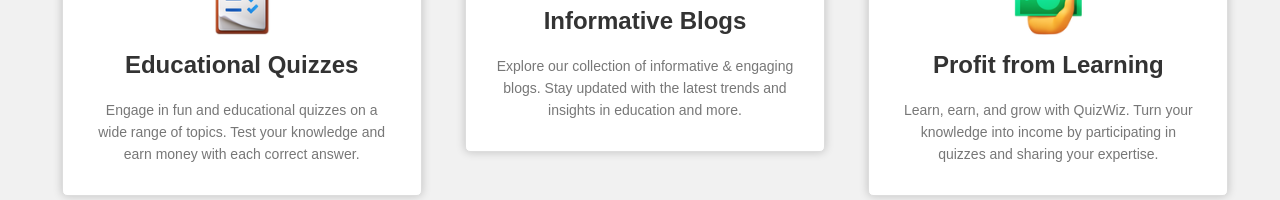
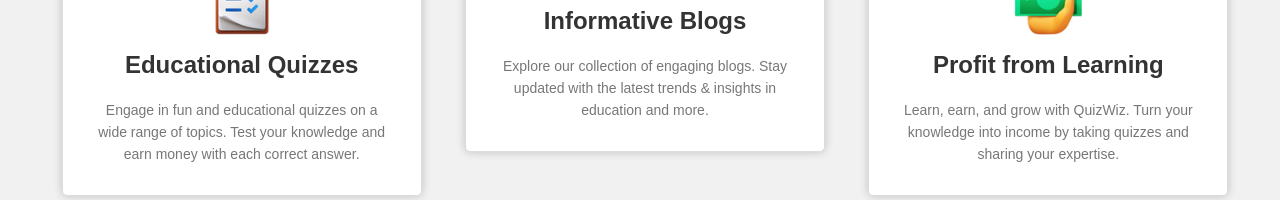
Before and after one commit to ToluwaniJoshua/QuizWiz, a plain HTML site: page index.html in a window 1280 px wide. Shown: the part 752-952 px from the top of the page. Drawn offline with Linux system fonts and the light colour scheme; a web font is replaced by a local one.

Commit message:
Update index.html

```diff
--- a/index.html
+++ b/index.html
@@ -13,6 +13,7 @@
     <header>
         <nav>
             <div class="logo">Quiz Wiz</div>
+            <div class="menu-toggle">MENU</div>
                 <ul class="menu">
                     <li><a href="index.html">HOME</a></li>
                     <li><a href="#quizzes">QUIZZES</a></li>
@@ -20,9 +21,9 @@
                     <li><a href="#login">LOGIN</a></li>
                     <li><a href="contact/contact.html">CONTACT</a></li>
                 </ul>
-            <div class="menu-toggle">MENU</div>
         </nav>
 
+        <script src="scripts.js"></script>
 
 </header>
 <section class="hero">
@@ -45,12 +46,12 @@
 <div class="feature">
     <img src="elements/icons/blog-icon.png" alt="Blog Icon">
     <h2>Informative Blogs</h2>
-    <p>Explore our collection of informative & engaging blogs. Stay updated with the latest trends and insights in education and more.</p>
+    <p>Explore our collection of engaging blogs. Stay updated with the latest trends & insights in education and more.</p>
 </div>
 <div class="feature">
     <img src="elements/icons/earn-money-icon.png" alt="Earn Money Icon">
     <h2>Profit from Learning</h2>
-    <p>Learn, earn, and grow with QuizWiz. Turn your knowledge into income by participating in quizzes and sharing your expertise.</p>
+    <p>Learn, earn, and grow with QuizWiz. Turn your knowledge into income by taking quizzes and sharing your expertise.</p>
 </div>
 </section>
 <!-- Blog Preview Section -->
@@ -120,6 +121,6 @@
 <footer>
 <p>&copy; 2023 QuizWiz. All rights reserved. <a href="#terms">Terms of Service</a> | <a href="#privacy">Privacy Policy</a></p>
 </footer>
-    <script src="scripts.js"></script>
+
 </body>
 </html>
```
Lines whose indentation alone changed are shown as unchanged.
